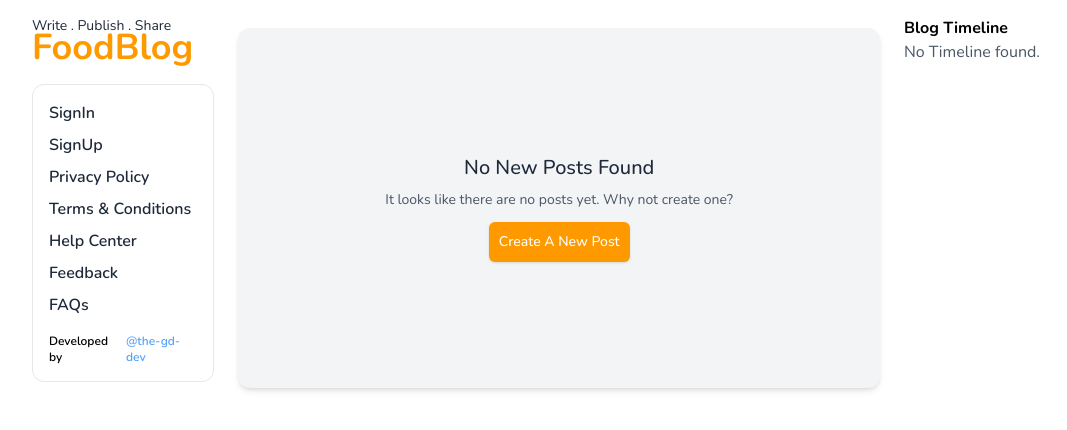
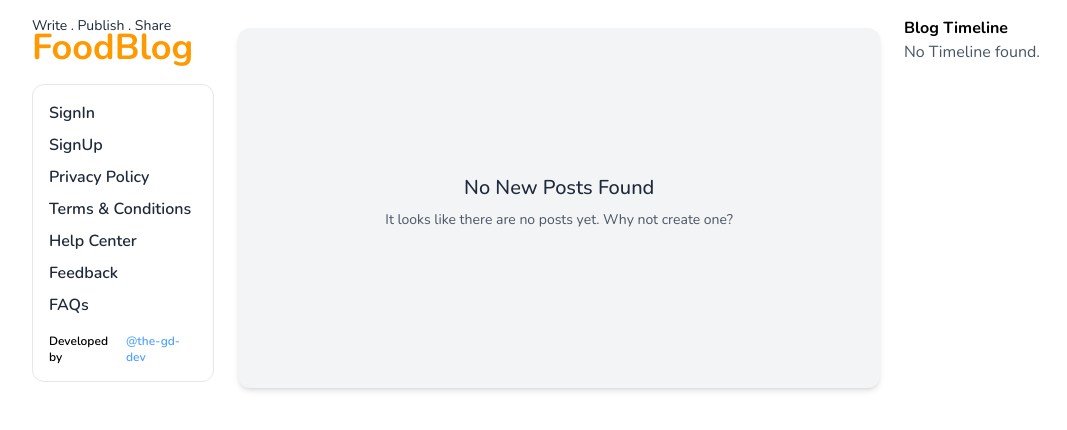
Before and after one commit to the-gd-dev/food-blog, a Next.js app: page / in a window 1280 px wide. Shown: the top 430 px of the page, without its empty margins (96-1163 px from the left). Built offline with nearby package versions, Linux system fonts and the light colour scheme; what @uploadthing/react would draw is missing.

Commit message:
No Posts Create Post Conditional Rendering.

```diff
--- a/src/components/food-blog/NoFoodPosts.tsx
+++ b/src/components/food-blog/NoFoodPosts.tsx
@@ -3,14 +3,14 @@ import React from "react";
 import { Button } from "@/components";
 
 export const NoFoodPosts = () => {
-  const { toggleCreatePost } = useStore();
+  const { toggleCreatePost, isAuthenticated } = useStore();
   return (
     <div className="rounded-xl h-50 lg:h-90 mt-3 w-full flex flex-col items-center justify-center bg-gray-100 shadow-md p-4">
       <h1 className="text-xl font-medium text-gray-800">No New Posts Found</h1>
       <p className="text-sm  font-light mt-2 text-gray-600 text-center mb-3">
         It looks like there are no posts yet. Why not create one?
       </p>
-      <Button onClick={toggleCreatePost}>Create A New Post</Button>
+      {isAuthenticated && <Button onClick={toggleCreatePost}>Create A New Post</Button>}
     </div>
   );
 };
```
